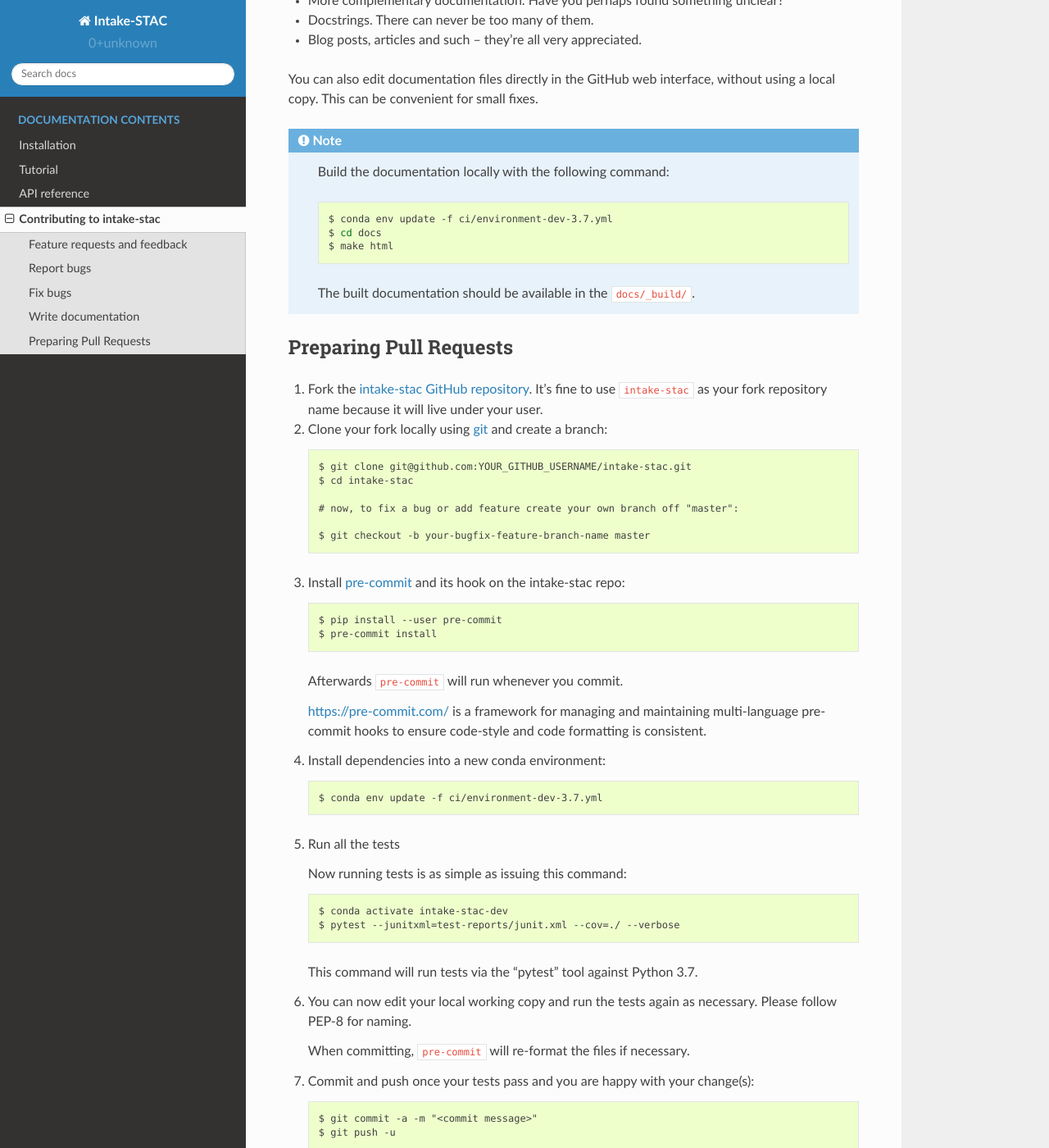
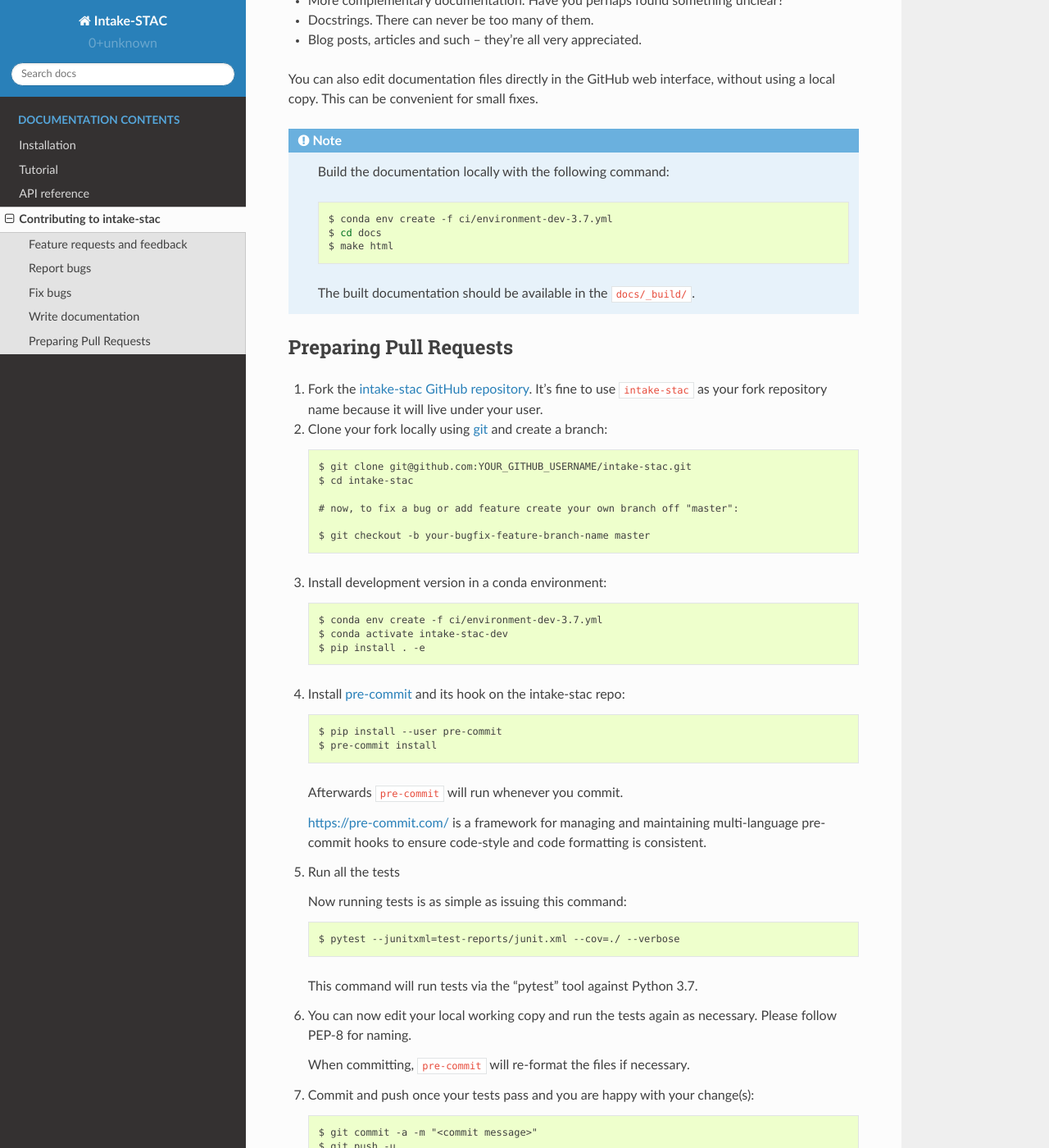
Before and after one commit to intake/intake-stac, a Sphinx documentation site: the page built from docs/source/contributing.rst, in a window 1280 px wide and 1400 px high, scrolled down 1271 px. Shown: the whole window at 82% size. Built offline with Sphinx 7.4.7 and the Read the Docs theme 2.0.0, drawn with Linux system fonts in a browser that asks for light colours; some of the changed lines change nothing that is shown.

Commit message:
pin to sat-search release candidate, update contributing docs

```diff
--- a/docs/source/contributing.rst
+++ b/docs/source/contributing.rst
@@ -17,7 +17,7 @@
 Do you like intake-stac?  Share some love on Twitter or in your blog posts!
 
 We'd also like to hear about your propositions and suggestions.  Feel free to
-`submit them as issues <https://github.com/pangeo-data/intake-stac>`_ and:
+`submit them as issues <https://github.com/intake/intake-stac>`_ and:
 
 * Explain in detail how they should work.
 * Keep the scope as narrow as possible.  This will make it easier to implement.
@@ -28,7 +28,7 @@
 Report bugs
 -----------
 
-Report bugs for intake-stac in the `issue tracker <https://github.com/pangeo-data/intake-stac>`_.
+Report bugs for intake-stac in the `issue tracker <https://github.com/intake/intake-stac>`_.
 
 If you are reporting a bug, please include:
 
@@ -48,7 +48,7 @@
 Fix bugs
 --------
 
-Look through the `GitHub issues for bugs <https://github.com/pangeo-data/intake-stac/labels/type:%20bug>`_.
+Look through the `GitHub issues for bugs <https://github.com/intake/intake-stac/labels/type:%20bug>`_.
 
 Talk to developers to find out how you can fix specific bugs.
 
@@ -70,7 +70,7 @@
 
     .. code:: bash
 
-        $ conda env update -f ci/environment-dev-3.7.yml
+        $ conda env create -f ci/environment-dev-3.7.yml
         $ cd docs
         $ make html
 
@@ -86,9 +86,10 @@
 
 
 #. Fork the
-   `intake-stac GitHub repository <https://github.com/pangeo-data/intake-stac>`__.  It's
+   `intake-stac GitHub repository <https://github.com/intake/intake-stac>`__.  It's
    fine to use ``intake-stac`` as your fork repository name because it will live
    under your user.
+
 
 #. Clone your fork locally using `git <https://git-scm.com/>`_ and create a branch::
 
@@ -100,6 +101,13 @@
     $ git checkout -b your-bugfix-feature-branch-name master
 
 
+#. Install development version in a conda environment::
+
+    $ conda env create -f ci/environment-dev-3.7.yml
+    $ conda activate intake-stac-dev
+    $ pip install . -e
+
+
 #. Install `pre-commit <https://pre-commit.com>`_ and its hook on the intake-stac repo::
 
      $ pip install --user pre-commit
@@ -109,24 +117,22 @@
 
    https://pre-commit.com/ is a framework for managing and maintaining multi-language pre-commit hooks
    to ensure code-style and code formatting is consistent.
-#. Install dependencies into a new conda environment::
-
-    $ conda env update -f ci/environment-dev-3.7.yml
 
 
 #. Run all the tests
 
    Now running tests is as simple as issuing this command::
 
-    $ conda activate intake-stac-dev
     $ pytest --junitxml=test-reports/junit.xml --cov=./ --verbose
 
 
    This command will run tests via the "pytest" tool against Python 3.7.
 
+
 #. You can now edit your local working copy and run the tests again as necessary. Please follow PEP-8 for naming.
 
    When committing, ``pre-commit`` will re-format the files if necessary.
+
 
 #. Commit and push once your tests pass and you are happy with your change(s)::
 
@@ -139,5 +145,5 @@
     head-fork: YOUR_GITHUB_USERNAME/intake-stac
     compare: your-branch-name
 
-    base-fork: pangeo-data/intake-stac
+    base-fork: intake/intake-stac
     base: master
```
Also changed, not shown: 2 other files.
